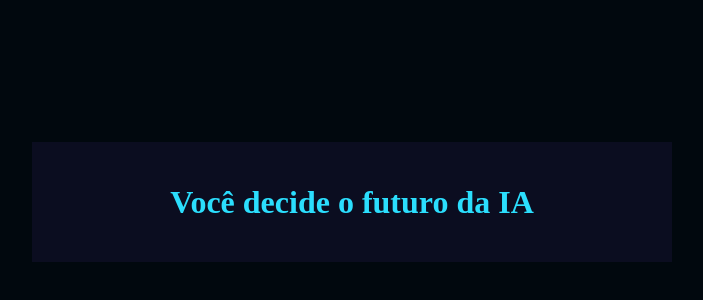
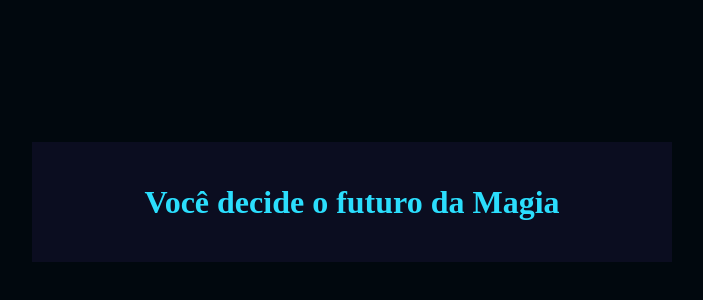
Before and after one commit to barbaraamaro-byte/AULA, a plain HTML site: page index.html in a window 1280 px wide. Shown: the part 206-506 px from the top of the page, without its empty margins (288-991 px from the left). Drawn offline with Linux system fonts and the light colour scheme.

Commit message:
index.html

```diff
--- a/index.html
+++ b/index.html
@@ -4,11 +4,11 @@
     <meta charset="UTF-8">
     <meta name="viewport" content="width=device-width, initial-scale=1.0">
     <link rel="stylesheet" href="style.css">
-    <title>Você decide o futuro da IA</title>
+    <title>Você decide o futuro da Magia</title>
 </head>
 <body>
     <div class="caixa-principal">
-        <h1>Você decide o futuro da IA</h1>
+        <h1>Você decide o futuro da Magia</h1>
         <div class="caixa-perguntas"></div>
         <div class="caixa-alternativas"></div>
         <div class="caixa-resultado">
```
